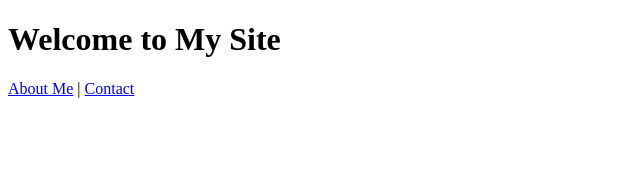
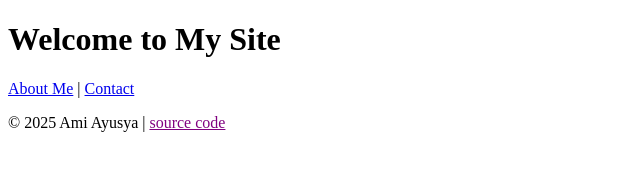
Before and after one commit to amiayusya/website-exercise, a plain HTML site: page index.html in a window 1280 px wide. Shown: the whole page, without its empty margins (0-640 px from the left). Drawn offline with Linux system fonts and the light colour scheme.

Commit message:
Edited Footer

```diff
--- a/index.html
+++ b/index.html
@@ -11,5 +11,13 @@
         <a href="about.html">About Me</a> |
         <a href="contact.html">Contact</a>
     </nav>
+
+    <footer>
+        <p>© 2025 Ami Ayusya |
+            <a href="https://github.com/amiayusya/website-exercise" target="_blank" style="color: purple; text-decoration: underline;">
+                source code
+            </a>
+        </p>
+    </footer>
 </body>
 </html>
```
Also changed, not shown: about.html (+5 -0 lines), contact.html (+5 -0 lines).
